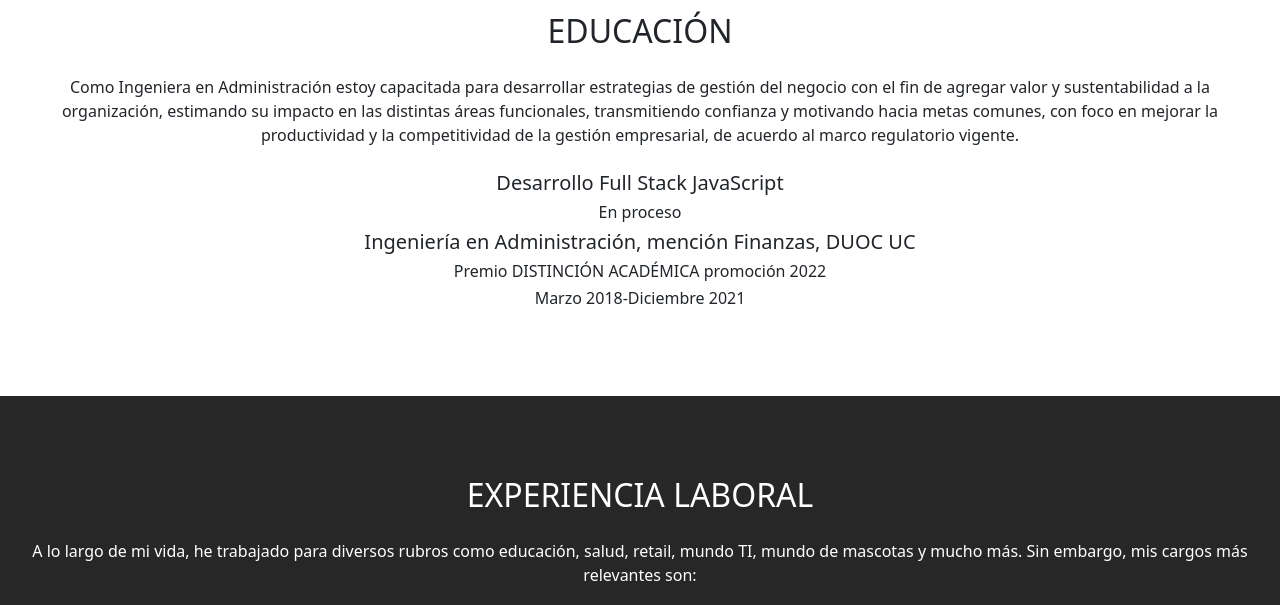
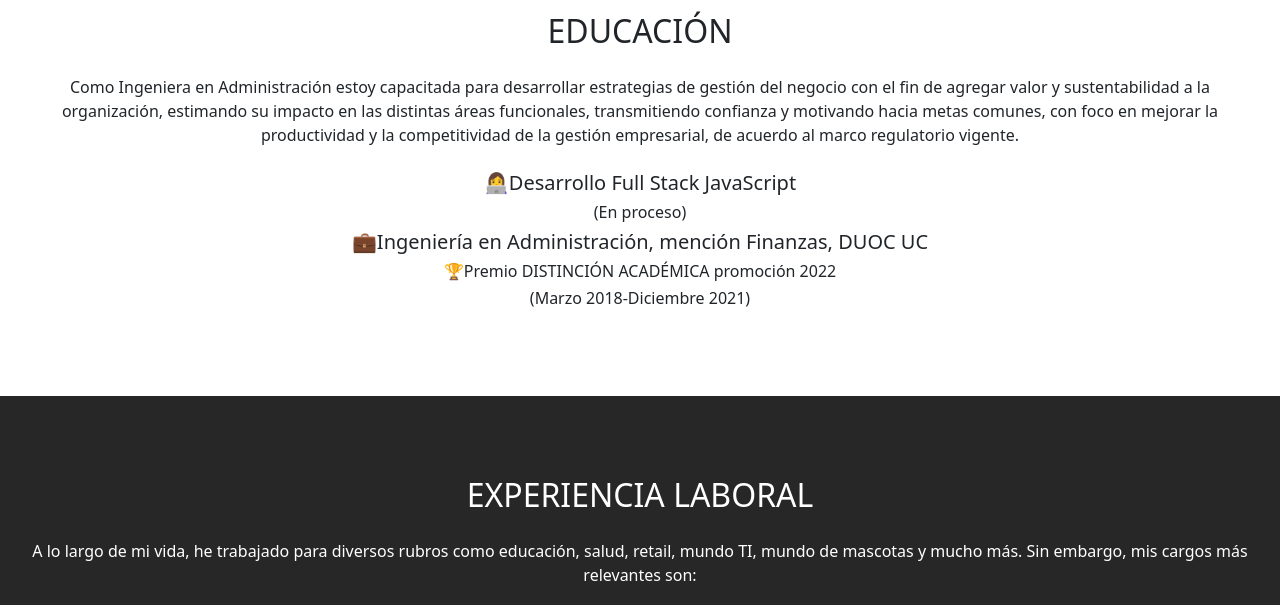
Before and after one commit to dsereycamus/dsereycamus.github.io, a plain HTML site: page index.html in a window 1280 px wide. Shown: the part 1158-1763 px from the top of the page. Drawn offline with nearby package versions, Linux system fonts and the light colour scheme.

Commit message:
agregando emojies

```diff
--- a/index.html
+++ b/index.html
@@ -36,7 +36,10 @@
                     <li class="nav-item mx-0 mx-lg-1"><a class="nav-link py-3 px-0 px-lg-3 rounded"
                             href="#Portafolio">Portafolio</a></li>
                     <li class="nav-item mx-0 mx-lg-1"><a class="nav-link py-3 px-0 px-lg-3 rounded"
+                            href="#Fork">Fork-Commit</a></li>
+                    <li class="nav-item mx-0 mx-lg-1"><a class="nav-link py-3 px-0 px-lg-3 rounded"
                             href="#Contacto">Contacto</a></li>
+
                 </ul>
             </div>
         </div>
@@ -87,13 +90,15 @@
             marco regulatorio vigente.
         </p>
         <div class="col-12 me-auto" id="estudios">
-            <h5>Desarrollo Full Stack JavaScript</h5>
-            <h6>En proceso</h6>
-            <h5>Ingeniería en Administración, mención Finanzas, DUOC UC</h5>
-            <h6>Premio DISTINCIÓN ACADÉMICA promoción 2022</h6>
-            <h6>Marzo 2018-Diciembre 2021</h6>
+            <h5>👩‍💻Desarrollo Full Stack JavaScript</h5>
+            <h6>(En proceso)</h6>
+            <h5>💼Ingeniería en Administración, mención Finanzas, DUOC UC</h5>
+            <h6>🏆Premio DISTINCIÓN ACADÉMICA promoción 2022</h6>
+            <h6>(Marzo 2018-Diciembre 2021)</h6>
         </div>
     </section>
+
+
 
     <!-- Experiencia laboral-->
     <section id="Experiencia" class="container-fluid text-white text-center">
@@ -308,7 +313,7 @@
                                 <div class="col-lg-8">
                                     <h2 class=" text-secondary text-uppercase mb-0">Boostrap
                                     </h2>
-                                    <img class="img-fluid rounded mb-5" src="assets/img/proyecto_4.png" alt="..." />
+                                    <img class="img-fluid rounded mb-5" src="assets/img/proyecto_4.jpg" alt="..." />
                                     <p class="mb-4">En este apartado se trabajó en reconocer qué son los framework CSS y
                                         las ventajas del
                                         uso de Bootstrap para el desarrollo web, aplicar las clases de Bootstrap a
```
